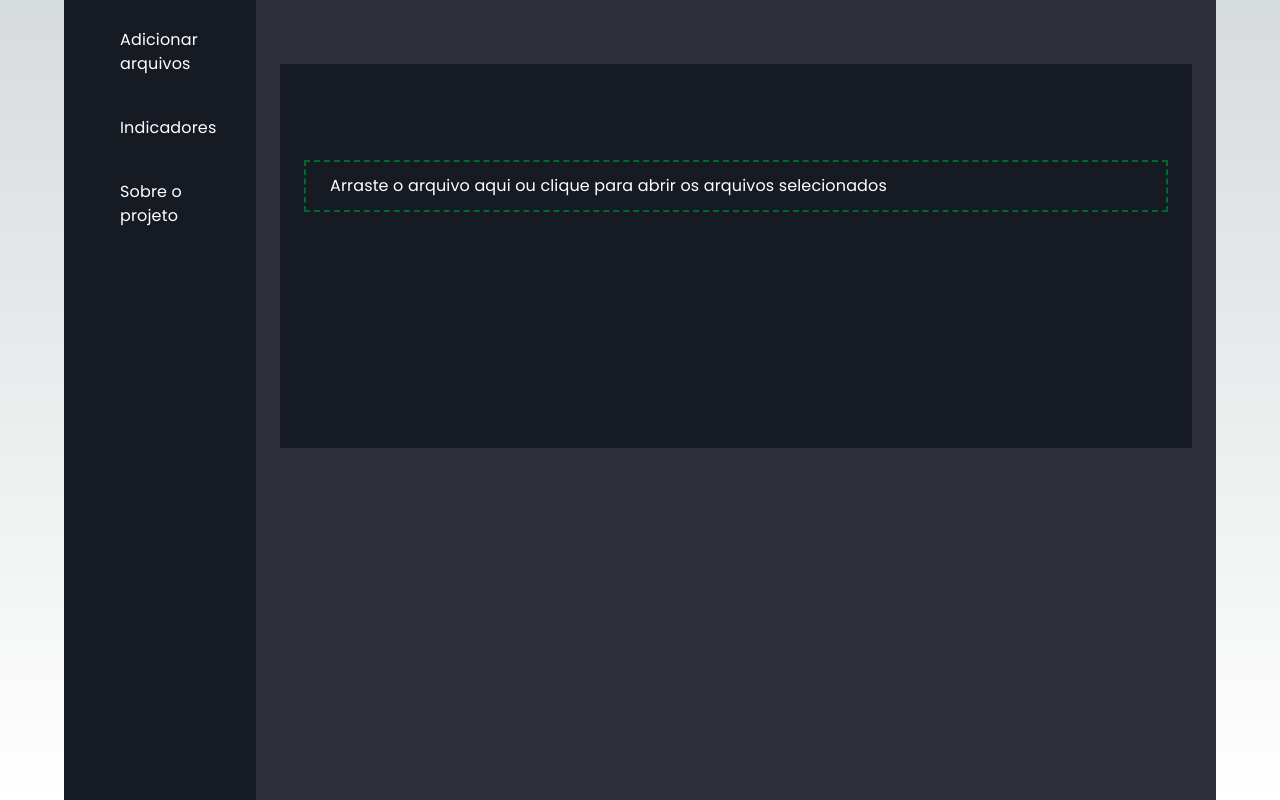
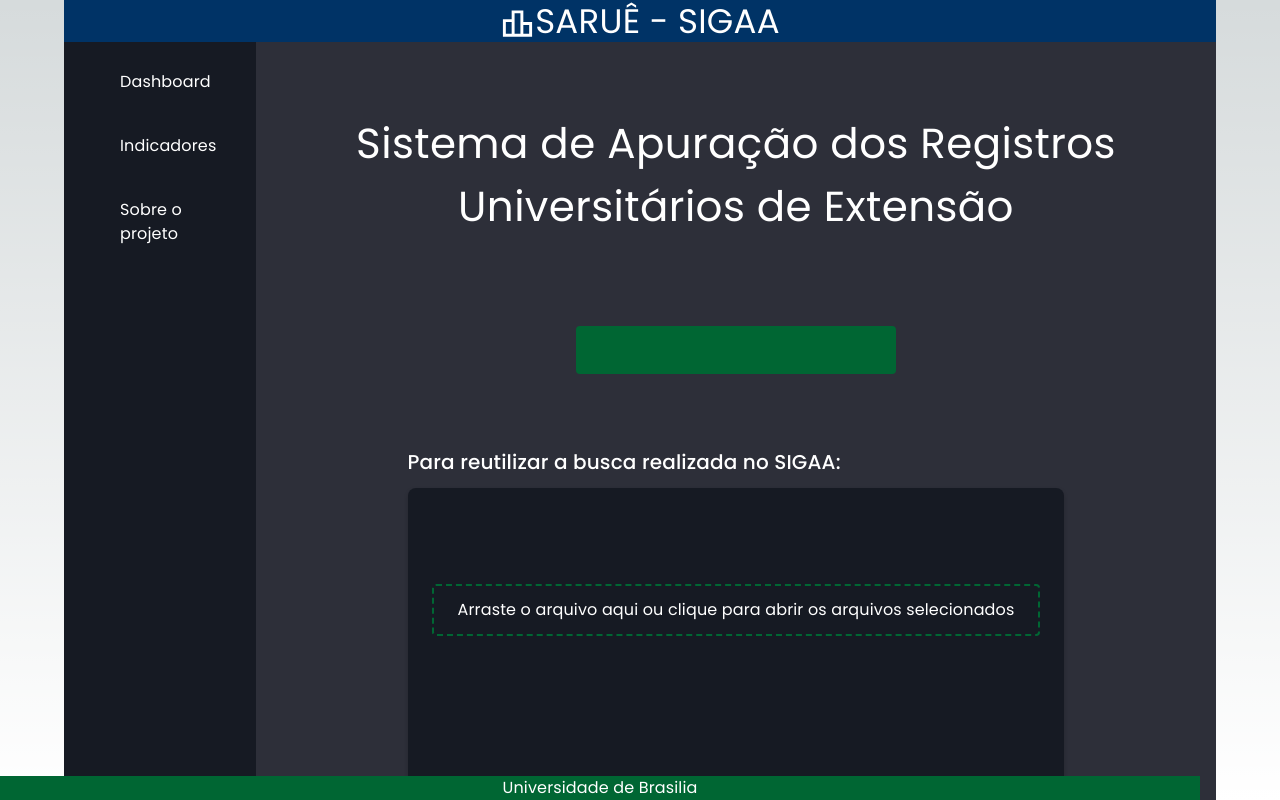
Before and after one commit to jpsaderi/sarue-web-sigaa, a Next.js app: page /dashboard in a window 1280 px wide. Built offline with nearby package versions, Linux system fonts and the light colour scheme.

Commit message:
alterando arquitetura inicial dos componentes

```diff
--- a/components/FileUploader/FileUploader.tsx
+++ b/components/FileUploader/FileUploader.tsx
@@ -26,14 +26,29 @@
 	const { getRootProps, getInputProps } = useDropzone({ onDrop })
 
 	return (
+		<div>
+			<Typography variant='h6' style={{ marginBottom: '10px' }}>
+				Para reutilizar a busca realizada no SIGAA:
+			</Typography>
 			<Container
-			className='p-24 flex items-center  bg-darkGrey w-96 h-96'
+				className='p-24 flex items-center bg-darkGrey w-120 h-96'
 				{...getRootProps()}
+				style={{
+					borderRadius: '8px',
+					boxShadow: '0 2px 4px rgba(0, 0, 0, 0.2)',
+					transition: 'background-color 0.3s',
+				}}
 			>
 				<input {...getInputProps()} />
-			<Container className=' p-3 text-jusitfy justify-center hover:cursor-pointer items-center border-dashed border-2 border-darkGreen  hover:bg-lightGrey'>
+				<Container
+					className='p-3 text-justify justify-center hover:cursor-pointer items-center border-dashed border-2 border-darkGreen hover:bg-lightGrey'
+					style={{
+						borderRadius: '4px',
+					}}
+				>
 					<Typography variant='body1'>{uploadMessage}</Typography>
 				</Container>
 			</Container>
+		</div>
 	)
 }
--- a/components/Header/Header.tsx
+++ b/components/Header/Header.tsx
@@ -10,7 +10,7 @@
 				sx={{ flexGrow: 1, textAlign: 'center' }}
 			>
 				<LeaderboardOutlinedIcon fontSize='large' />
-				Sarue
+				SARUÊ - SIGAA
 			</Typography>
 		</Container>
 	)
--- a/components/SideNav/CustomListItem/CustomListItem.tsx
+++ b/components/SideNav/CustomListItem/CustomListItem.tsx
@@ -4,12 +4,13 @@
 
 const CustomListItem = (props: { text: string; linkRoute: string }) => {
 	return (
-		<ListItem>
-			<ListItemButton className='hover:bg-lightGrey'>
-				<ListItemText>{props.text}</ListItemText>
-				<Link href={props.linkRoute}></Link>
-			</ListItemButton>
-		</ListItem>
+		<Link href={props.linkRoute}>
+			<ListItem>
+				<ListItemButton className='hover:bg-lightGrey'>
+					<ListItemText>{props.text}</ListItemText>
+				</ListItemButton>
+			</ListItem>
+		</Link>
 	)
 }
 
--- /dev/null
+++ b/components/SideNav/SideNav.tsx
@@ -0,0 +1,24 @@
+import SideNavMenu from '../../components/SideNav/SideNavMenu/SideNavMenu'
+import { Grid } from '@mui/material'
+import { Container } from '@mui/system'
+
+interface SideNavProps {
+	children: React.ReactNode
+}
+
+const SideNav = ({ children }: SideNavProps) => {
+	return (
+		<Container className='max-h-min w-screen p-0 max-w-full'>
+			<Grid container>
+				<Grid container item xs={2} className='h-screen'>
+					<SideNavMenu />
+				</Grid>
+				<Grid item xs={10} className='bg-lightGrey'>
+					{children}
+				</Grid>
+			</Grid>
+		</Container>
+	)
+}
+
+export default SideNav
--- a/components/SideNav/SideNavMenu/SideNavMenu.tsx
+++ b/components/SideNav/SideNavMenu/SideNavMenu.tsx
@@ -6,7 +6,7 @@
 		<Container className='bg-darkGrey h-full p-0 '>
 			<nav aria-label='Navegacao principal'>
 				<List>
-					<CustomListItem text='Adicionar arquivos' linkRoute='/' />
+					<CustomListItem text='Dashboard' linkRoute='/dashboard' />
 					<CustomListItem text='Indicadores' linkRoute='/indicadores' />
 					<CustomListItem text='Sobre o projeto' linkRoute='/about' />
 				</List>
--- a/next.config.js
+++ b/next.config.js
@@ -1,6 +1,13 @@
 /** @type {import('next').NextConfig} */
 const nextConfig = {
   reactStrictMode: true,
+  async redirects() {
+    return [{
+      source: '/',
+      destination: '/dashboard',
+      permanent: false
+    }]
+  }
 }
 
 module.exports = nextConfig
--- a/pages/_app.tsx
+++ b/pages/_app.tsx
@@ -1,6 +1,35 @@
 import '@/styles/globals.css'
 import type { AppProps } from 'next/app'
+import { Footer } from '@/components/Footer/Footer'
+import { Header } from '@/components/Header/Header'
+import { Grid } from '@mui/material'
+import { Inter } from 'next/font/google'
+import Head from 'next/head'
+import SideNav from '@/components/SideNav/SideNav'
+
+const inter = Inter({ subsets: ['latin'] })
 
 export default function App({ Component, pageProps }: AppProps) {
-  return <Component {...pageProps} />
+	return (
+		<>
+			<Head>
+				<title>SARUE</title>
+				<meta
+					name='description'
+					content='Sistema De Acompanhamento Dos Registros Universitarios De Extensao'
+				/>
+				<meta name='viewport' content='width=device-width, initial-scale=1' />
+				<link rel='icon' href='/favicon.ico' />
+			</Head>
+			<main>
+				<Grid className='max-h-screen column'>
+					<Header />
+					<SideNav>
+						<Component {...pageProps} />
+					</SideNav>
+					<Footer />
+				</Grid>
+			</main>
+		</>
+	)
 }
--- a/pages/dashboard/index.tsx
+++ b/pages/dashboard/index.tsx
@@ -1,19 +1,42 @@
-import SideNavMenu from '../../components/SideNav/SideNavMenu/SideNavMenu'
-import { Grid } from '@mui/material'
-import { Container } from '@mui/system'
-import MainView from '../../components/MainView/MainView'
+import Box from '@mui/material/Box'
+import MainView from '@/components/MainView/MainView'
+import { CircularProgress, Typography } from '@mui/material'
 
 export default function Dashboard() {
 	return (
-		<Container className='max-h-min w-screen p-0 max-w-full'>
-			<Grid container>
-				<Grid container item xs={2} className='h-screen'>
-					<SideNavMenu />
-				</Grid>
-				<Grid item xs={10} className='bg-lightGrey'>
-					<MainView />
-				</Grid>
-			</Grid>
-		</Container>
+		<Box
+			display='flex'
+			flexDirection='column'
+			alignItems='center'
+			justifyContent='center'
+			height='100vh'
+		>
+			<Typography
+				marginBottom={10}
+				marginTop='100px'
+				textAlign='center'
+				fontSize='42px'
+			>
+				Sistema de Apuração dos Registros <br /> Universitários de Extensão
+			</Typography>
+
+			<Box
+				display='flex'
+				flexDirection='column'
+				gap={4}
+				width='320px'
+				bgcolor='#006633'
+				m={1}
+				borderRadius='4px'
+				px='40px'
+				py='24px'
+			>
+				<Typography fontSize='40px' fontWeight='bold'></Typography>
+			</Box>
+
+			<Box display='flex' alignItems='center' justifyContent='center' flex={1}>
+				<MainView />
+			</Box>
+		</Box>
 	)
 }
--- a/pages/index.tsx
+++ /dev/null
@@ -1,31 +0,0 @@
-import { Footer } from '@/components/Footer/Footer'
-import { Header } from '@/components/Header/Header'
-import { Box, Container, Grid } from '@mui/material'
-import { Inter } from 'next/font/google'
-import Head from 'next/head'
-import Dashboard from './dashboard'
-
-const inter = Inter({ subsets: ['latin'] })
-
-export default function Home() {
-	return (
-		<>
-			<Head>
-				<title>SARUE</title>
-				<meta
-					name='description'
-					content='Sistema De Acompanhamento Dos Registros Universitarios De Extensao'
-				/>
-				<meta name='viewport' content='width=device-width, initial-scale=1' />
-				<link rel='icon' href='/favicon.ico' />
-			</Head>
-			<main>
-				<Grid className='max-h-screen column'>
-					<Header />
-					<Dashboard />
-					<Footer />
-				</Grid>
-			</main>
-		</>
-	)
-}
--- /dev/null
+++ b/pages/indicadores/index.tsx
@@ -0,0 +1,24 @@
+import Box from '@mui/material/Box'
+import { Typography } from '@mui/material'
+
+export default function Indicadores() {
+	return (
+		<Box
+			display='flex'
+			flexDirection='column'
+			alignItems='center'
+			justifyContent='center'
+			height='100vh'
+		>
+			<Typography marginTop='100px' textAlign='center' fontSize='42px'>
+				Indicadores
+			</Typography>
+			<Box
+				display='flex'
+				alignItems='center'
+				justifyContent='center'
+				flex={1}
+			></Box>
+		</Box>
+	)
+}
```
Lines whose indentation alone changed are shown as unchanged.
